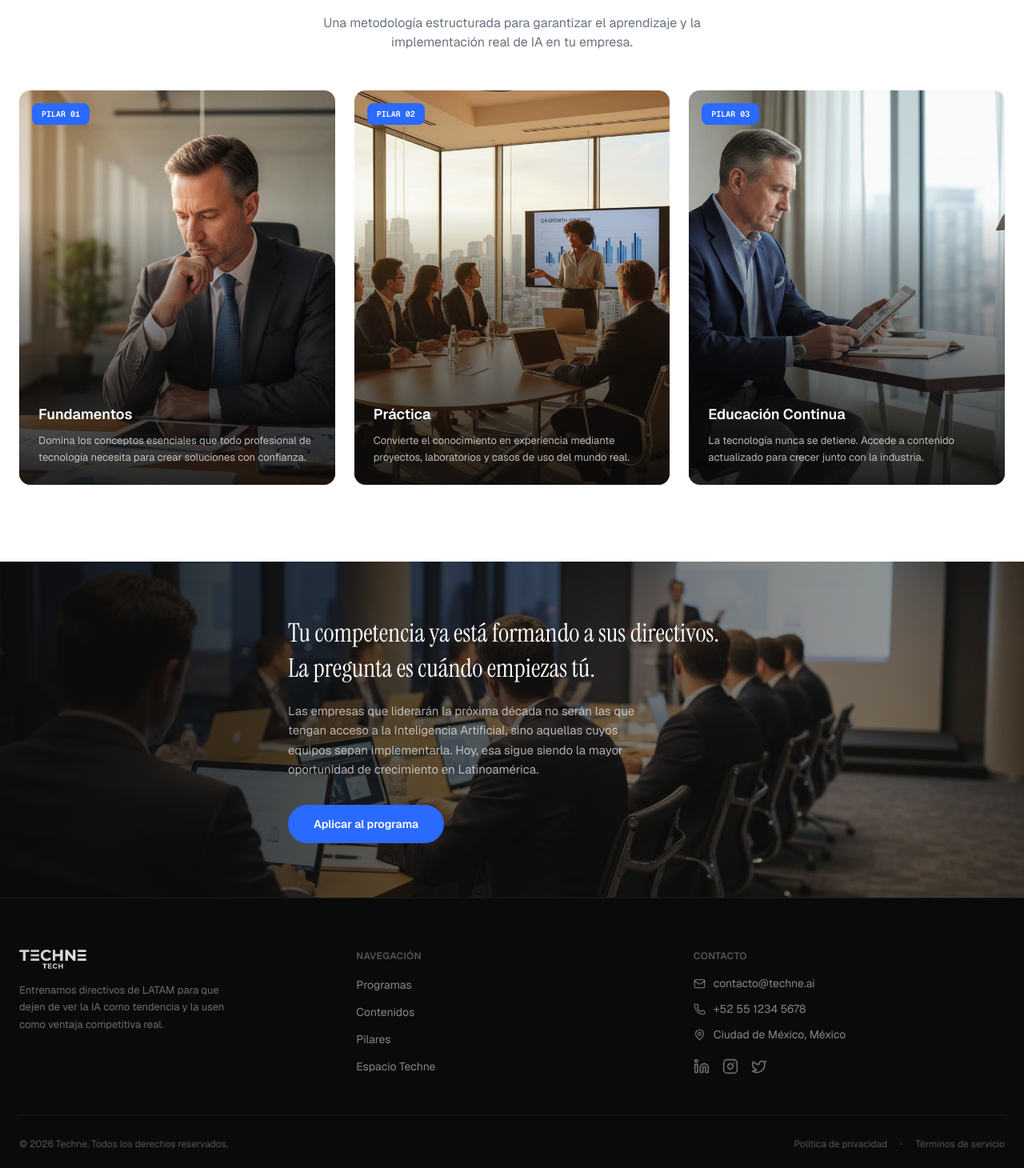
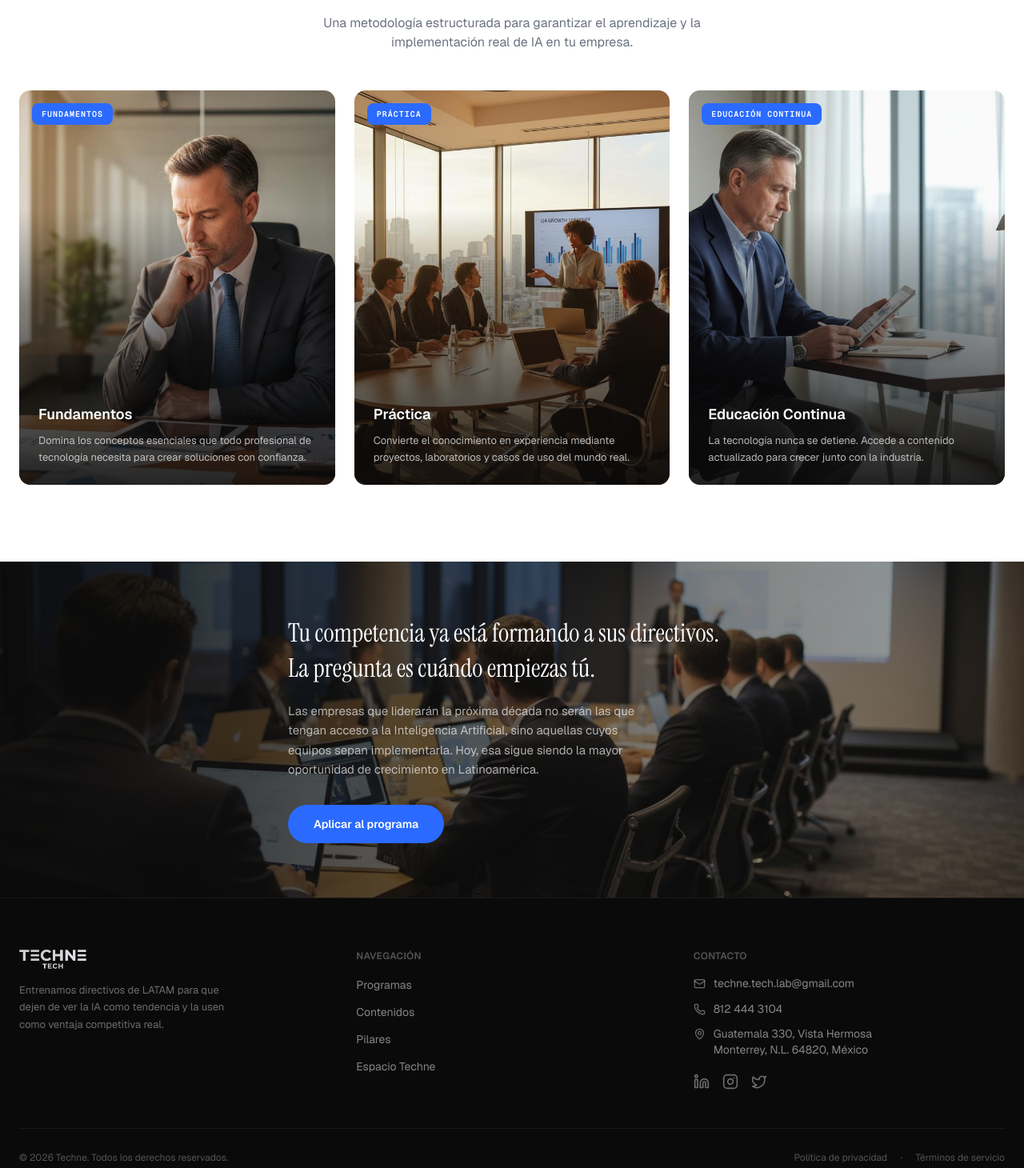
Before and after one commit to technetech/CursosTechnePagina, a React (Vite) app: page / in a window 1280 px wide. Shown: the part 2650-4110 px from the top of the page at 80% size. Built offline with nearby package versions, Linux system fonts and the light colour scheme.

Commit message:
datos contacto

```diff
--- a/src/sections/Footer.tsx
+++ b/src/sections/Footer.tsx
@@ -58,19 +58,20 @@ export default function Footer() {
               <li className="flex items-center gap-2.5">
                 <Mail size={15} className="text-white/40 flex-shrink-0" />
                 <span className="font-sans text-sm text-white/50">
-                  contacto@techne.ai
+                  techne.tech.lab@gmail.com
                 </span>
               </li>
               <li className="flex items-center gap-2.5">
                 <Phone size={15} className="text-white/40 flex-shrink-0" />
                 <span className="font-sans text-sm text-white/50">
-                  +52 55 1234 5678
+                  812 444 3104
                 </span>
               </li>
-              <li className="flex items-center gap-2.5">
-                <MapPin size={15} className="text-white/40 flex-shrink-0" />
-                <span className="font-sans text-sm text-white/50">
-                  Ciudad de México, México
+              <li className="flex items-start gap-2.5">
+                <MapPin size={15} className="text-white/40 flex-shrink-0 mt-0.5" />
+                <span className="font-sans text-sm text-white/50 leading-snug">
+                  Guatemala 330, Vista Hermosa<br />
+                  Monterrey, N.L. 64820, México
                 </span>
               </li>
             </ul>
--- a/src/sections/RutaEstrategica.tsx
+++ b/src/sections/RutaEstrategica.tsx
@@ -74,8 +74,8 @@ export default function RutaEstrategica() {
               />
 
               {/* Module Tag */}
-              <span className="absolute top-4 left-4 font-mono text-[10px] font-semibold text-white bg-[#2B6AFF] px-3 py-1.5 rounded-md z-10">
-                {mod.num}
+              <span className="absolute top-4 left-4 font-mono text-[10px] font-semibold text-white bg-[#2B6AFF] px-3 py-1.5 rounded-md z-10 tracking-widest uppercase">
+                {mod.title}
               </span>
 
               {/* Content */}
```
